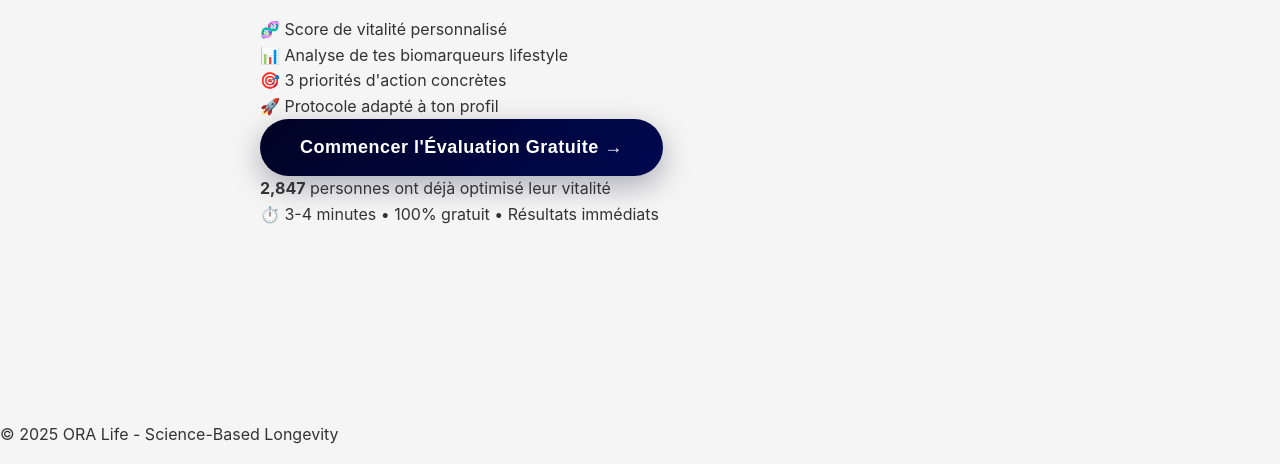
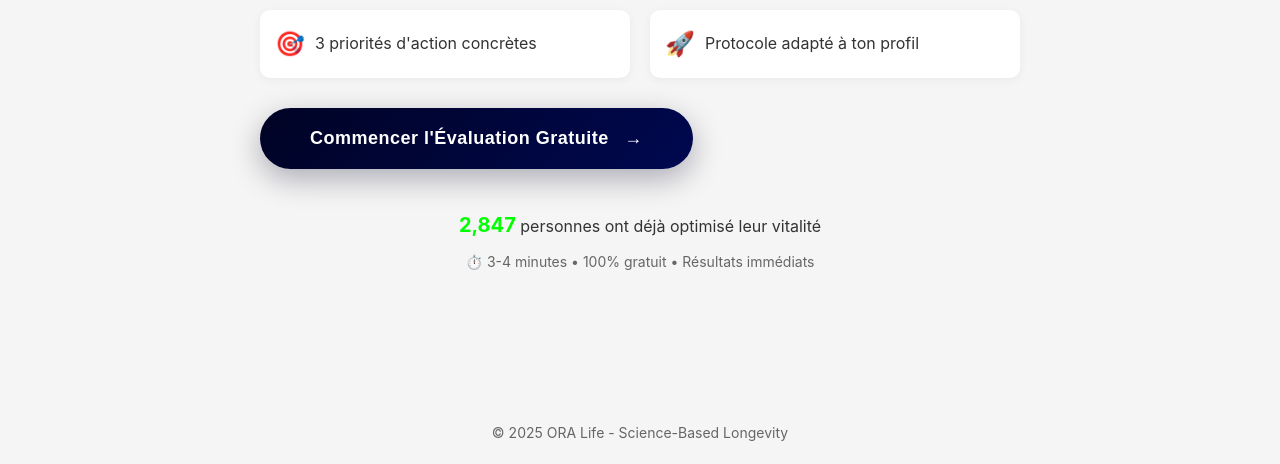
Before and after one commit to franckrocca/ol-quiz, a website: page index.html in a window 1280 px wide. Shown: the part 378-842 px from the top of the page. Drawn offline with Linux system fonts and the light colour scheme; no server answers.

Commit message:
Update styles.css

```diff
--- a/styles.css
+++ b/styles.css
@@ -698,3 +698,105 @@ h1 {
         height: 80px;
     }
 }
+
+/* STYLES MANQUANTS - AJOUTE À LA FIN */
+
+/* Benefits section */
+.benefits {
+    display: grid;
+    grid-template-columns: repeat(auto-fit, minmax(250px, 1fr));
+    gap: 20px;
+    margin: 30px 0;
+}
+
+.benefit-item {
+    display: flex;
+    align-items: center;
+    gap: 10px;
+    padding: 15px;
+    background: white;
+    border-radius: 10px;
+    box-shadow: 0 2px 10px rgba(0,0,0,0.05);
+}
+
+.benefit-item .icon {
+    font-size: 24px;
+}
+
+/* Button corrections */
+.btn-large {
+    padding: 20px 50px !important;
+    font-size: 18px !important;
+}
+
+.arrow {
+    margin-left: 10px;
+}
+
+/* Trust indicators */
+.trust-indicators {
+    margin-top: 40px;
+    text-align: center;
+}
+
+.participants {
+    font-size: 16px;
+    margin-bottom: 10px;
+}
+
+.participants strong {
+    color: var(--accent-green);
+    font-size: 20px;
+}
+
+.time-info {
+    color: var(--text-light);
+    font-size: 14px;
+}
+
+/* Progress bar quiz specific */
+.progress-bar-quiz {
+    height: 8px;
+    background: #E0E0E0;
+    border-radius: 4px;
+    overflow: hidden;
+    margin-bottom: 10px;
+}
+
+.progress-fill {
+    height: 100%;
+    background: linear-gradient(90deg, var(--primary-blue) 0%, var(--accent-green) 100%);
+    transition: width 0.5s ease;
+    width: 0%;
+}
+
+/* Screen states */
+.screen {
+    display: none;
+}
+
+.screen.active {
+    display: block;
+}
+
+/* Card container */
+.card {
+    background: white;
+    padding: 30px;
+    border-radius: 20px;
+    box-shadow: var(--shadow);
+}
+
+/* Footer */
+.quiz-footer {
+    text-align: center;
+    padding: 20px;
+    color: var(--text-light);
+    font-size: 14px;
+    margin-top: 40px;
+}
+
+/* Container fix */
+.container {
+    min-height: calc(100vh - 120px);
+}
```
